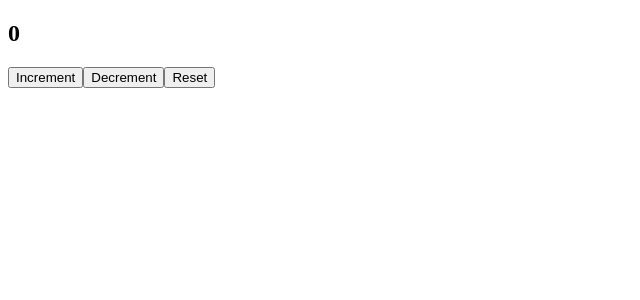
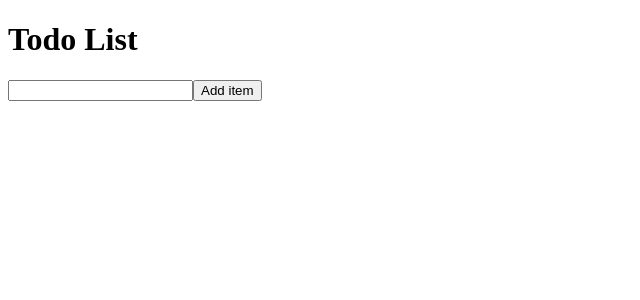
Before and after one commit to RobiChiri/React, a React (Vite) app in the folder vite-project/: page / in a window 1280 px wide. Shown: the top 300 px of the page, without its empty margins (0-640 px from the left). Built offline with nearby package versions, Linux system fonts and the light colour scheme.

Commit message:
esercizio-27

```diff
--- a/vite-project/src/App.jsx
+++ b/vite-project/src/App.jsx
@@ -1,7 +1,7 @@
 // import { Hello } from "./Hello";
 // import { Welcome } from "./Welcome";
 // import { AlertClock } from "./AlertClock";
-import { Counter } from "./Counter";
+// import { Counter } from "./Counter";
 // import { Clock } from "./Clock";
 // import { MouseClicker } from "./MouseClicker";
 // import { InteractiveWelcome } from "./InteractiveWelcome";
@@ -10,6 +10,8 @@ import { Counter } from "./Counter";
 // import { FocusableInput } from "./FocusableInput";
 // import { StrictModeComponent } from "./StrictModeComponent";
 // import { StrictMode } from "react";
+
+import { TodoList } from "./TodoList";
 
 export function App() {
   // function handleButtonClick() {
@@ -25,7 +27,7 @@ export function App() {
       {/* <Hello />
       <Welcome name="John" age={17} />
       <AlertClock eventHandler={handleButtonClick} /> */}
-      <Counter initialValue={0} increment={1} decrement={1} />
+      {/* <Counter initialValue={0} increment={1} decrement={1} /> */}
       {/* <Clock />
       <MouseClicker />
       <InteractiveWelcome />
@@ -35,6 +37,7 @@ export function App() {
       {/* <StrictMode>
         <StrictModeComponent />
       </StrictMode> */}
+      <TodoList />
     </div>
   );
 }
--- /dev/null
+++ b/vite-project/src/TodoList.jsx
@@ -0,0 +1,29 @@
+import { useState } from "react";
+
+export function TodoList() {
+  const [todos, setTodos] = useState([]);
+  const [inputValue, setInputValue] = useState("");
+
+  function handleInputChange(event) {
+    let value = event.target.value;
+    setInputValue(value);
+  }
+
+  function handleButtonClick() {
+    setTodos([...todos, inputValue]);
+    setInputValue("");
+  }
+
+  return (
+    <div>
+      <h1>Todo List</h1>
+      <ul>
+        {todos.map((todo, index) => (
+          <li key={index}>{todo}</li>
+        ))}
+      </ul>
+      <input value={inputValue} onChange={handleInputChange} />
+      <button onClick={handleButtonClick}>Add item</button>
+    </div>
+  );
+}
```
